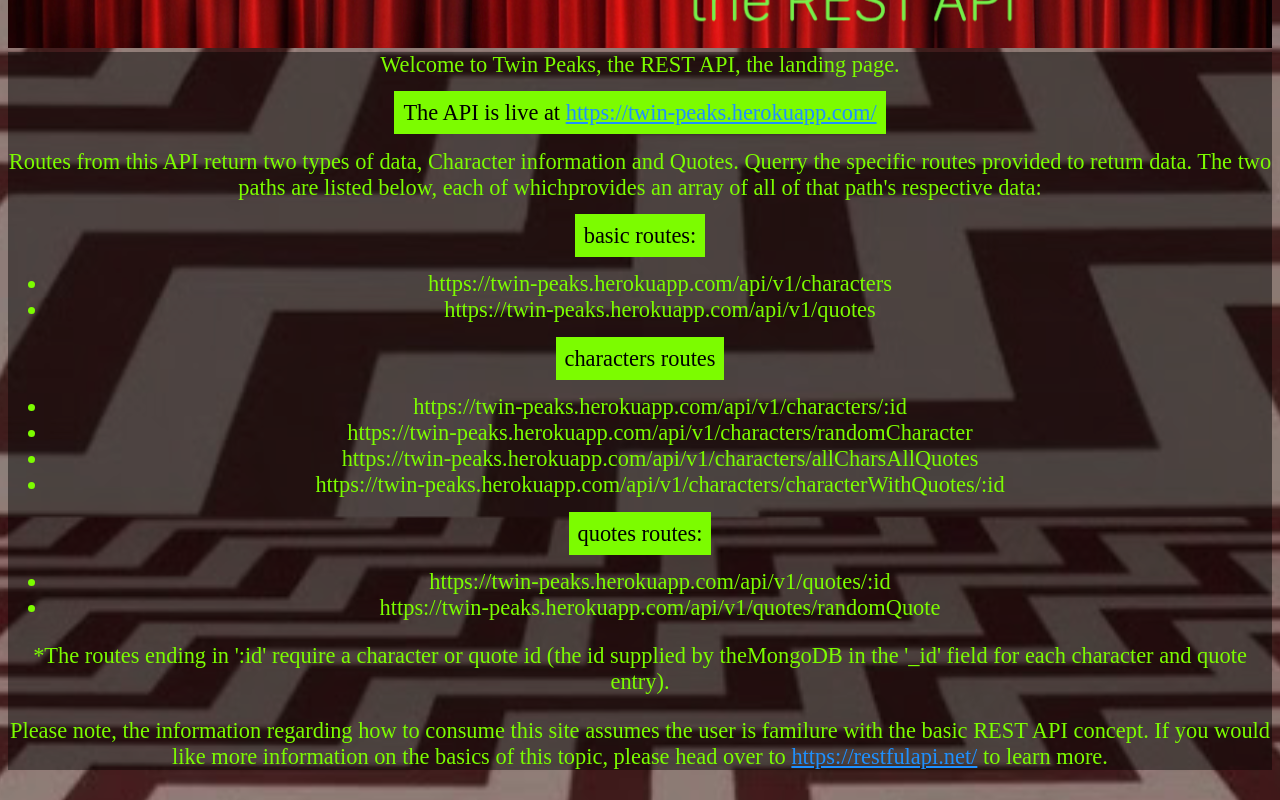
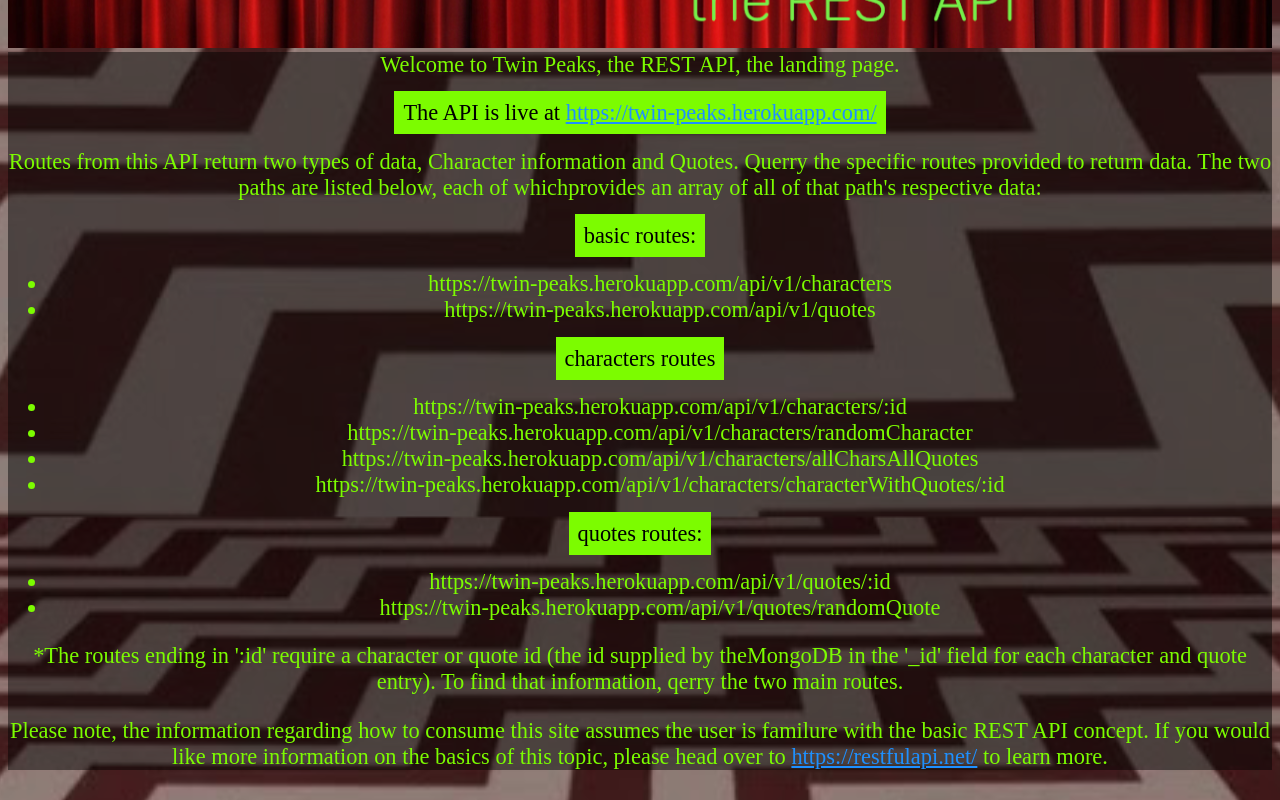
Before and after one commit to MustardJoe/twin-peaks-landing, a React (Create React App) app: page / in a window 1280 px wide. Shown: the part 283-1083 px from the top of the page. Built offline with nearby package versions, Linux system fonts and the light colour scheme; a web font is replaced by a local one.

Commit message:
tweaking text

```diff
--- a/src/components/mainbody/MainBody.js
+++ b/src/components/mainbody/MainBody.js
@@ -47,6 +47,7 @@
         *The routes ending in ':id' require a character or quote id (the id supplied by the
         {/* eslint-disable-next-line react/no-unescaped-entities */}
         MongoDB in the '_id' field for each character and quote entry).
+        To find that information, qerry the two main routes.
       </p>
 
       <p>
```
